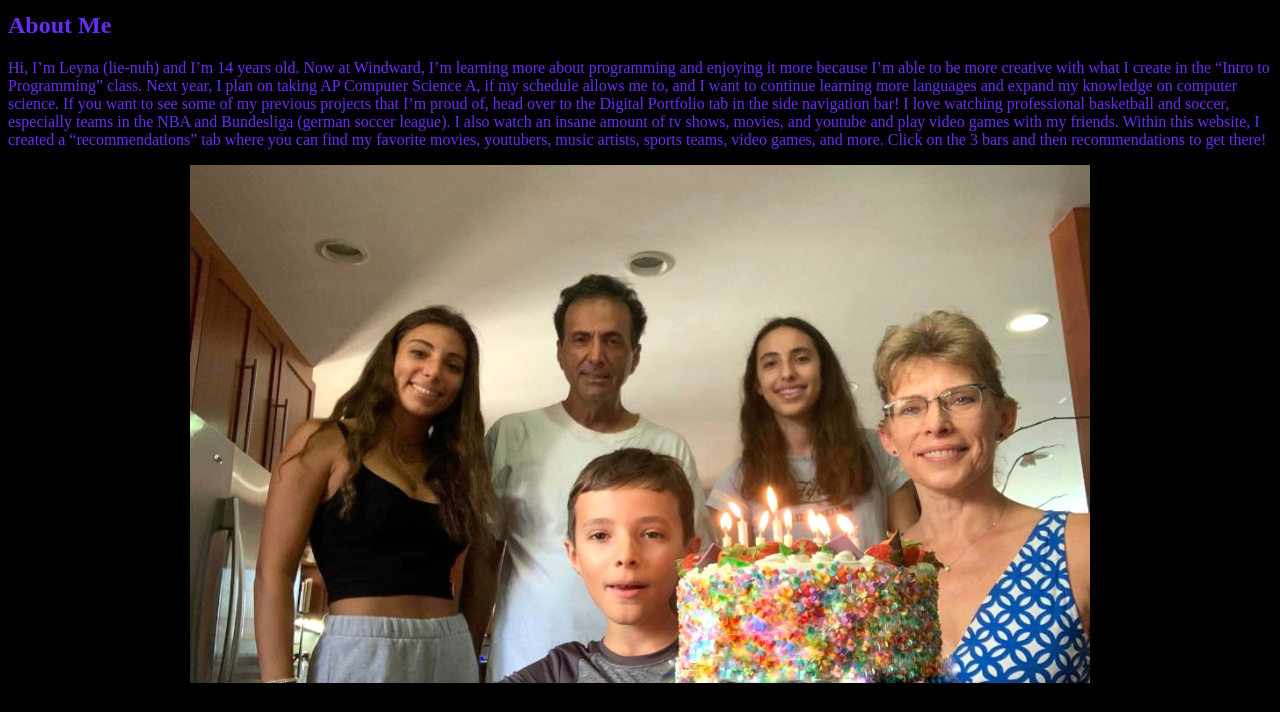
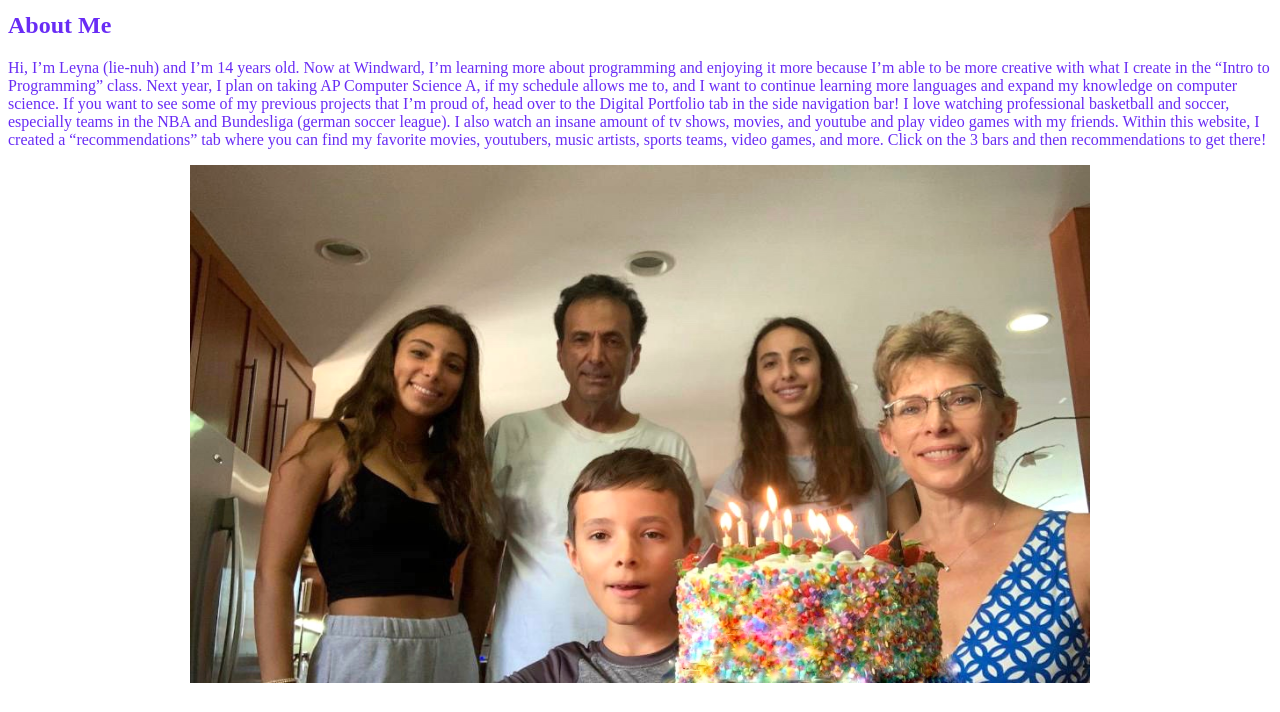
Before and after one commit to lamin24/p3_leyna_amin, a website: page aboutMe.html in a window 1280 px wide. Shown: the part 88-800 px from the top of the page. Drawn offline with Linux system fonts and the light colour scheme.

Commit message:
changed background

```diff
--- a/style.css
+++ b/style.css
@@ -14,7 +14,7 @@ a {
   text-decoration: none;
 }
 body {
-  background-color: black;
+  background-image: url'neonflames.png';
   color: #692cf5;
 }
 * {
```
Also changed, not shown: index.html (+1 -0 lines), 1 other file.
